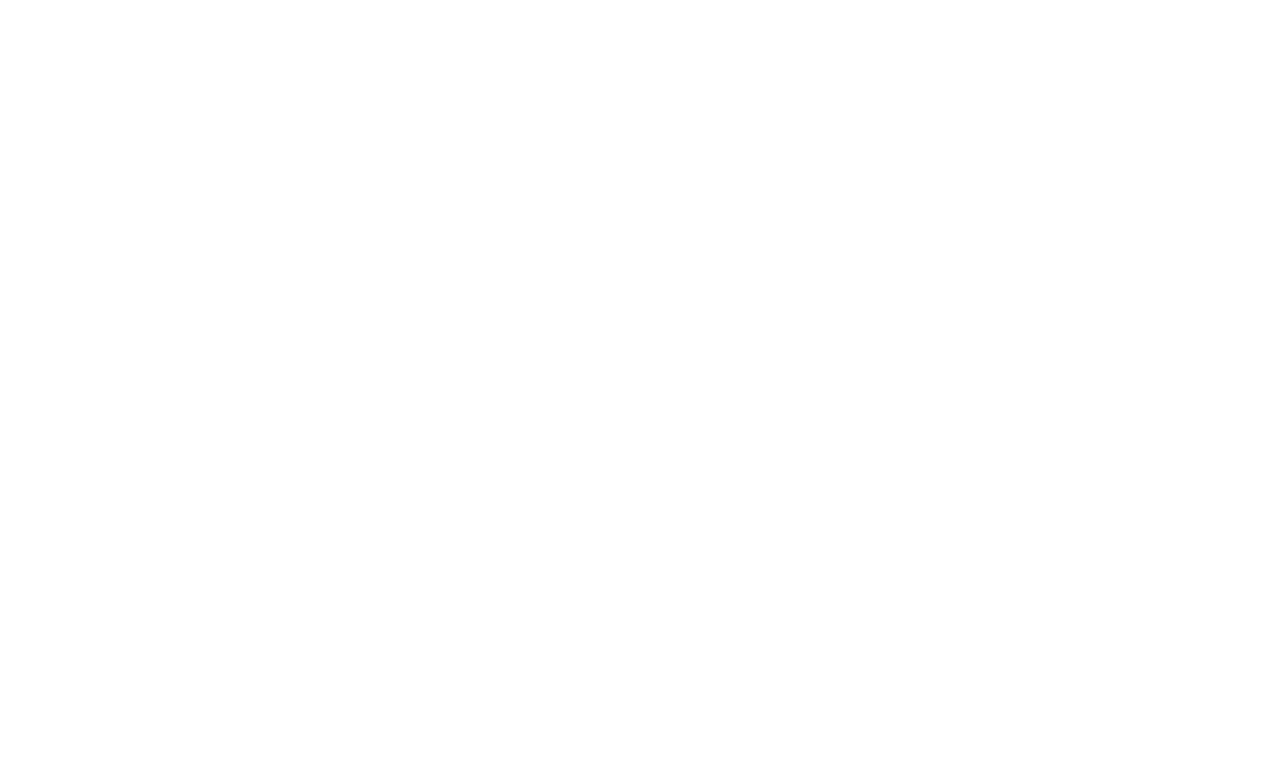
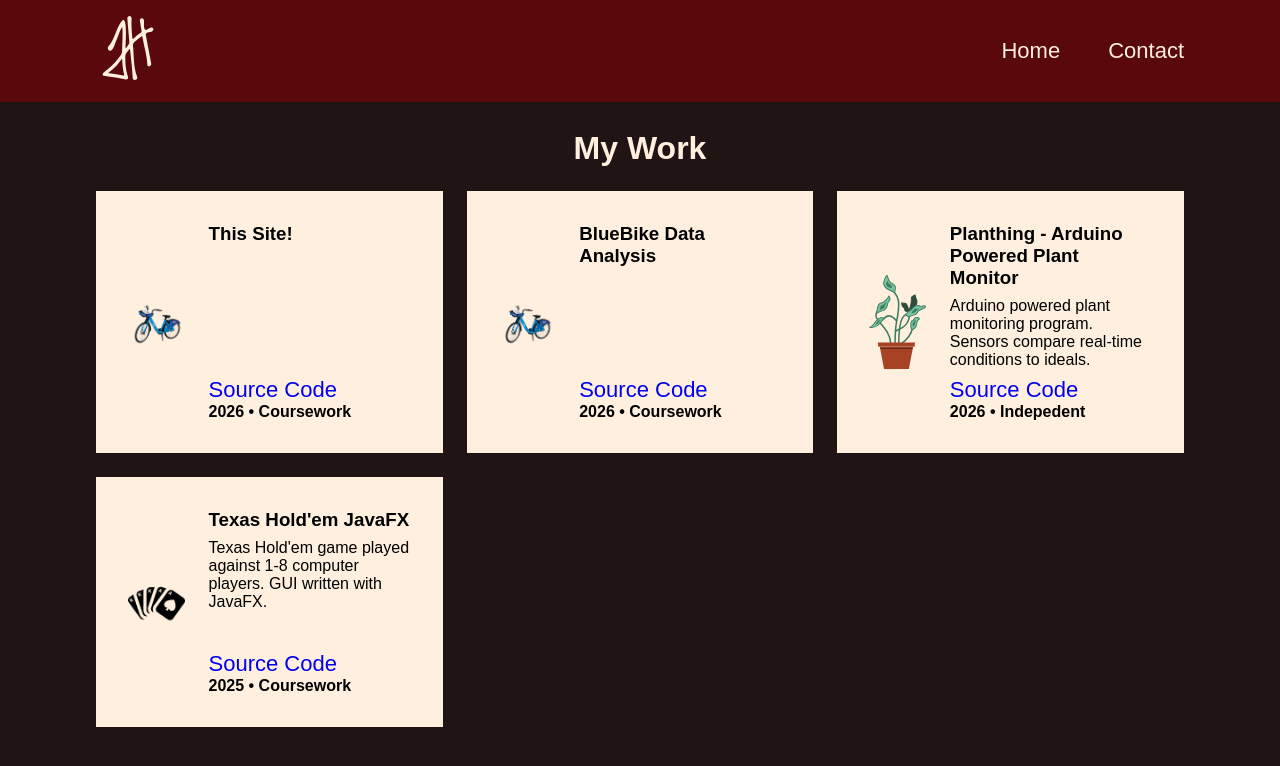
Before and after one commit to huck1ns/portfolio, a plain HTML site: page projects/index.html in a window 1280 px wide. Drawn offline with Linux system fonts and the light colour scheme.

Commit message:
adjust file structure and add projects sub dir

```diff
--- /dev/null
+++ b/css/projects.css
@@ -0,0 +1,18 @@
+#projects {
+    width: min(100% - 2rem, 70rem);
+}
+
+#projects-grid {
+    width: 100%;
+    display: grid;
+    gap: 1.5rem;
+    grid-template-columns: repeat(auto-fit, minmax(min(100%, 280px), 1fr));
+}
+
+.project-card {
+    min-height: 250px;
+    max-height: 300px;
+    width: 100%;
+    min-width: 0;
+    max-width: none;
+}
--- /dev/null
+++ b/js/loadAll.js
@@ -0,0 +1,18 @@
+import { loadCards } from "./loadCards.js";
+
+async function loadProjects() {
+    const list = document.getElementById('projects-grid');
+
+    try {
+        const response = await fetch('../projects.json');
+        const projects = await response.json();
+
+        list.innerHTML = loadCards(projects);
+
+    } catch (error) {
+        console.error('Error loading projects:', error);
+        list.innerHTML = '<p>Error loading projects.</p>';
+    }
+}
+
+document.addEventListener('DOMContentLoaded', loadProjects);
--- /dev/null
+++ b/js/loadCards.js
@@ -0,0 +1,23 @@
+export function loadCards(projects) {
+    return projects.map(project => {
+        const siteRoot = new URL("../", import.meta.url);
+        const icon = project.icon ? new URL(project.icon, siteRoot).href : '';
+
+        return `
+        <article class = "project-card">
+            <img src="${icon}" loading = "lazy">
+            <div class="card-content">
+                <div class="title-and-text">
+                    <h3>${project.title}</h3>
+                    <p>${project.description}</p>
+                </div>
+                <div class="link-year-
+                tag">
+                    <a href="${project.repo}" target="_blank" rel="noopener">Source Code</a>
+                    <p id="year">${project.date.slice(0,4)+" • "+project.type}</p>
+                </div>
+            </div>
+        </article>
+    `}).join('');
+
+}
--- a/projects.json
+++ b/projects.json
@@ -34,23 +34,5 @@
     "repo": "https://github.com/huck1ns/texasholdem",
     "featured": false,
     "date": "2025-04-15"
-    },
-    {
-    "title": "Placeholder",
-    "description": "",
-    "icon": "",
-    "type": "",
-    "repo": "",
-    "featured": false,
-    "date": "2026-09-15"
-    },
-    {
-    "title": "Placeholder",
-    "description": "",
-    "icon": "",
-    "type": "",
-    "repo": "",
-    "featured": false,
-    "date": "2026-09-15"
     }
 ]
--- a/projects/index.html
+++ b/projects/index.html
@@ -3,9 +3,30 @@
 <head>
     <meta charset="UTF-8">
     <meta name="viewport" content="width=device-width, initial-scale=1.0">
-    <title>Document</title>
+    <title>Jack Huckins | Projects</title>
+    <link rel="stylesheet" href="../css/global.css">
+    <link rel="stylesheet" href="../css/projects.css">
 </head>
 <body>
+    <header>
+        <div class="section" id = "header">
+            <a href = "https://jackhuckins.com">
+                <img src = "../resources/scriptmonocream.svg" class="logo" width="64" height="64">
+            </a>
+            <div class="links">
+                <a class="text" href="../">Home</a>
+                <a class="text" href="">Contact</a>
+            </div>
+        </div>
+    </header>
+    <section id="projects-section">
+        <div class = "section" id = "projects">
+            <h2 class = "text">My Work</h2>
+            <div id = "projects-grid">
 
+            </div>
+        </div>
+    </section>
+    <script type="module" src="../js/loadAll.js"></script>
 </body>
 </html>
```
Also changed, not shown: index.html (+6 -4 lines), js/loadPreview.js (added, +24 -0 lines), script.js (deleted, +0 -41 lines), css/global.css (renamed from styles.css).
